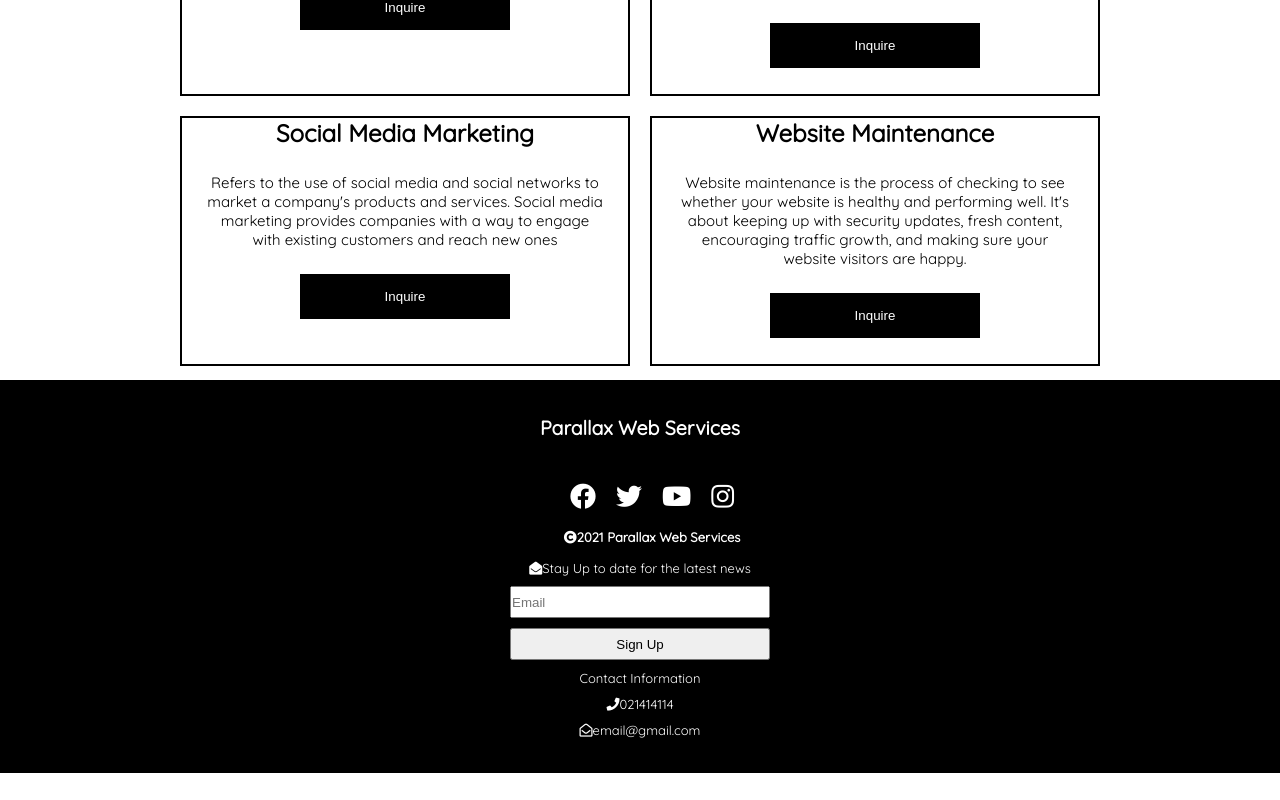
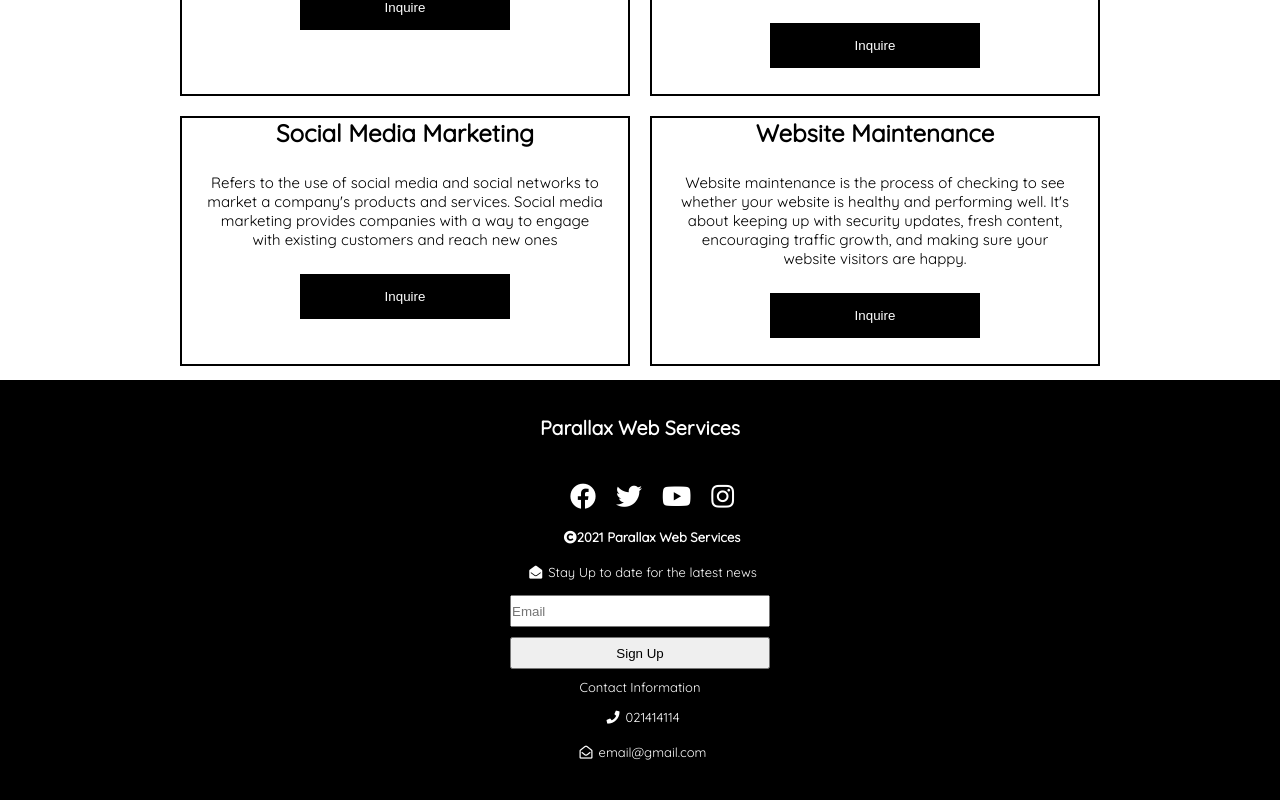
Before and after one commit to lowe25/Company-website, a React (Create React App) app: page /services in a window 1280 px wide. Shown: the part 563-1363 px from the top of the page. Before the commit the page ends 1336 px from the top, so only its background shows below. Built offline with nearby package versions, Linux system fonts and the light colour scheme.

Commit message:
Fixed Footer icons spacing

```diff
--- a/src/styles/components/footer.scss
+++ b/src/styles/components/footer.scss
@@ -44,6 +44,9 @@
     display: flex;
     flex-direction: column;
     gap: 10px;
+    i{
+      padding: 6px;
+    }
     .form {
       display: flex;
       gap: 10px;
@@ -54,6 +57,7 @@
       .btn-sign {
         height: 32px;
         width: 100px;
+        cursor: pointer;
       }
     }
   }
```
